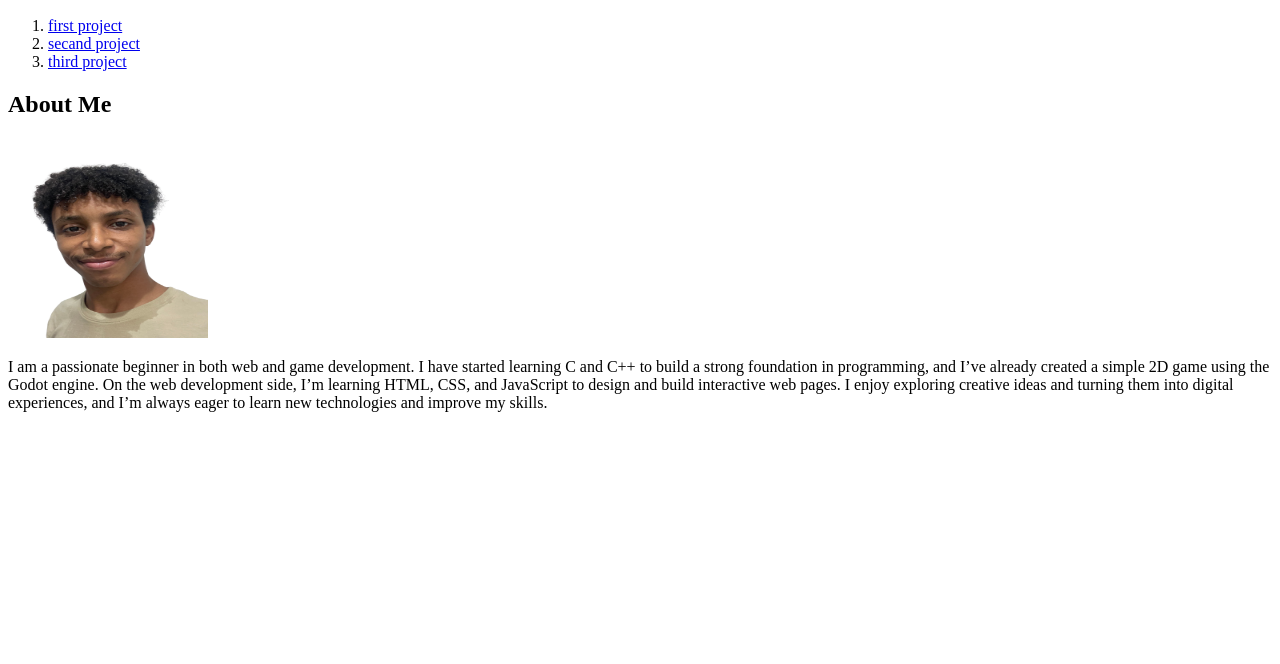
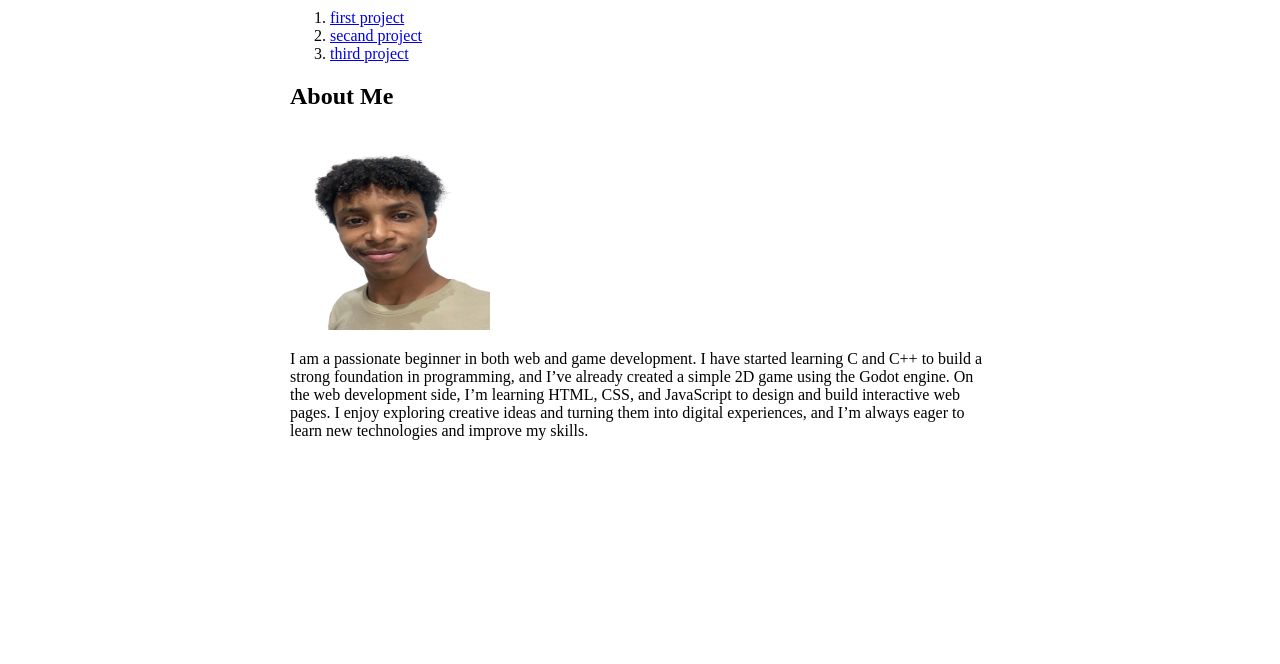
Before and after one commit to Zer0344/abdalrhman-portfolio, a plain HTML site: page index.html in a window 1280 px wide. Shown: the part 136-800 px from the top of the page. Drawn offline with Linux system fonts and the light colour scheme.

Commit message:
Abdalrhman's Portfolio

```diff
--- a/style.css
+++ b/style.css
@@ -1,4 +1,4 @@
-article {
+body, html {
     width: 700px;
     margin: auto;
 }
```
